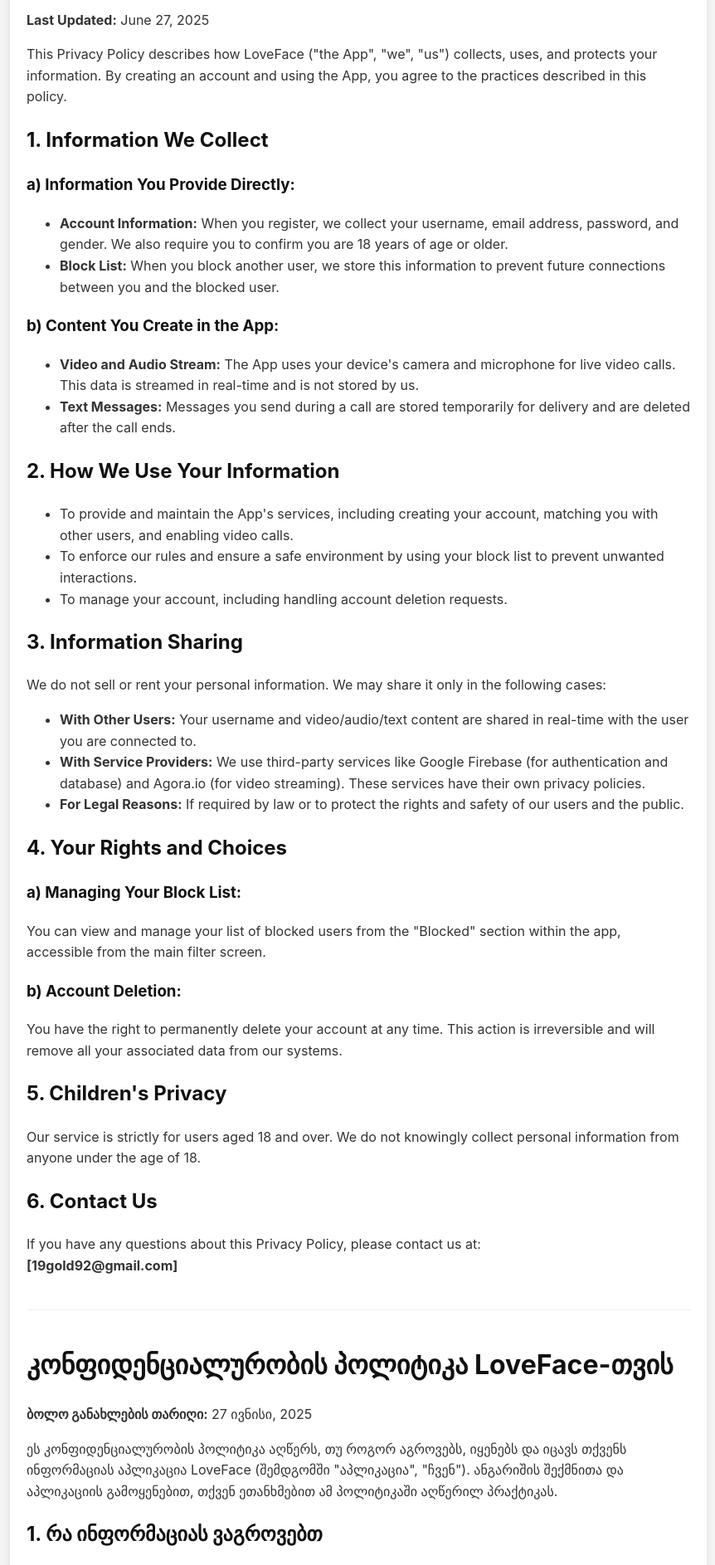
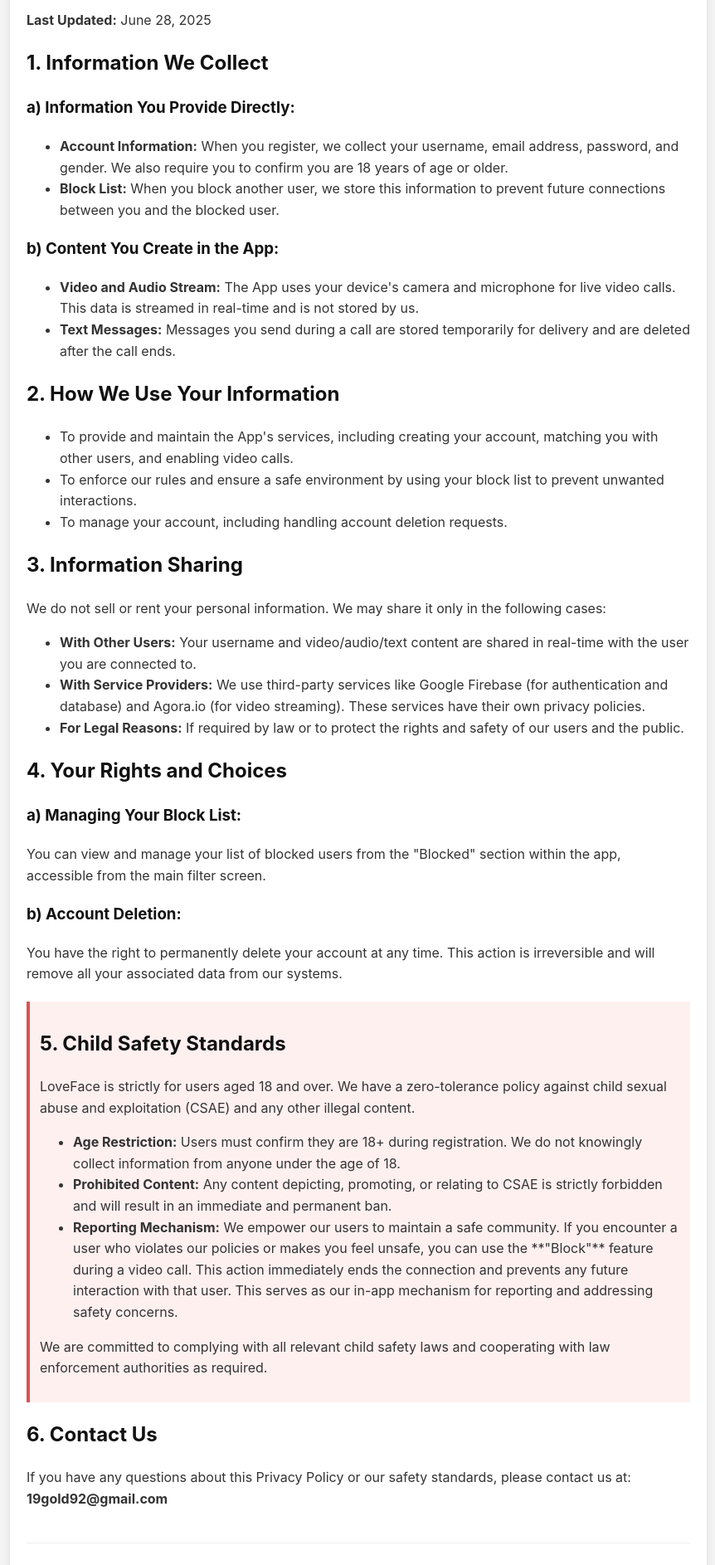
Before and after one commit to B3Q1/loveface-privacy, a plain HTML site: page index.html in a window 1280 px wide. Shown: the part 148-2034 px from the top of the page at 83% size, without its empty margins (208-1070 px from the left). Drawn offline with Linux system fonts and the light colour scheme.

Commit message:
Update index.html

```diff
--- a/index.html
+++ b/index.html
@@ -3,7 +3,7 @@
 <head>
     <meta charset="UTF-8">
     <meta name="viewport" content="width=device-width, initial-scale=1.0">
-    <title>Privacy Policy for LoveConnect App</title>
+    <title>Privacy Policy & Safety Standards for LoveFace App</title>
     <style>
         body {
             font-family: -apple-system, BlinkMacSystemFont, "Segoe UI", Roboto, "Helvetica Neue", Arial, sans-serif;
@@ -33,6 +33,12 @@
         h1, h2, h3 {
             color: #111;
         }
+        .safety-section {
+            background-color: #fff0f0;
+            border-left: 4px solid #d9534f;
+            padding: 12px;
+            margin: 20px 0;
+        }
     </style>
 </head>
 <body>
@@ -41,20 +47,17 @@
             <a href="#en">English</a> / <a href="#ka">ქართული (Georgian)</a>
         </div>
 
+        <!-- English Version -->
         <div id="en">
-            <h1>Privacy Policy for LoveFace</h1>
-            <p><strong>Last Updated:</strong> June 27, 2025</p>
-
-            <p>This Privacy Policy describes how LoveFace ("the App", "we", "us") collects, uses, and protects your information. By creating an account and using the App, you agree to the practices described in this policy.</p>
+            <h1>Privacy Policy & Safety Standards for LoveFace</h1>
+            <p><strong>Last Updated:</strong> June 28, 2025</p>
 
             <h2>1. Information We Collect</h2>
-
             <h3>a) Information You Provide Directly:</h3>
             <ul>
                 <li><strong>Account Information:</strong> When you register, we collect your username, email address, password, and gender. We also require you to confirm you are 18 years of age or older.</li>
                 <li><strong>Block List:</strong> When you block another user, we store this information to prevent future connections between you and the blocked user.</li>
             </ul>
-
             <h3>b) Content You Create in the App:</h3>
             <ul>
                 <li><strong>Video and Audio Stream:</strong> The App uses your device's camera and microphone for live video calls. This data is streamed in real-time and is not stored by us.</li>
@@ -77,37 +80,40 @@
             </ul>
 
             <h2>4. Your Rights and Choices</h2>
-
             <h3>a) Managing Your Block List:</h3>
             <p>You can view and manage your list of blocked users from the "Blocked" section within the app, accessible from the main filter screen.</p>
-
             <h3>b) Account Deletion:</h3>
             <p>You have the right to permanently delete your account at any time. This action is irreversible and will remove all your associated data from our systems.</p>
 
-            <h2>5. Children's Privacy</h2>
-            <p>Our service is strictly for users aged 18 and over. We do not knowingly collect personal information from anyone under the age of 18.</p>
+            <div class="safety-section">
+                <h2>5. Child Safety Standards</h2>
+                <p>LoveFace is strictly for users aged 18 and over. We have a zero-tolerance policy against child sexual abuse and exploitation (CSAE) and any other illegal content.</p>
+                <ul>
+                    <li><strong>Age Restriction:</strong> Users must confirm they are 18+ during registration. We do not knowingly collect information from anyone under the age of 18.</li>
+                    <li><strong>Prohibited Content:</strong> Any content depicting, promoting, or relating to CSAE is strictly forbidden and will result in an immediate and permanent ban.</li>
+                    <li><strong>Reporting Mechanism:</strong> We empower our users to maintain a safe community. If you encounter a user who violates our policies or makes you feel unsafe, you can use the **"Block"** feature during a video call. This action immediately ends the connection and prevents any future interaction with that user. This serves as our in-app mechanism for reporting and addressing safety concerns.</li>
+                </ul>
+                <p>We are committed to complying with all relevant child safety laws and cooperating with law enforcement authorities as required.</p>
+            </div>
 
             <h2>6. Contact Us</h2>
-            <p>If you have any questions about this Privacy Policy, please contact us at:<br>
-            <strong>[19gold92@gmail.com]</strong></p>
+            <p>If you have any questions about this Privacy Policy or our safety standards, please contact us at:<br>
+            <strong>19gold92@gmail.com</strong></p>
         </div>
 
         <hr>
 
+        <!-- Georgian Version -->
         <div id="ka">
-            <h1>კონფიდენციალურობის პოლიტიკა LoveFace-თვის</h1>
-            <p><strong>ბოლო განახლების თარიღი:</strong> 27 ივნისი, 2025</p>
-
-            <p>ეს კონფიდენციალურობის პოლიტიკა აღწერს, თუ როგორ აგროვებს, იყენებს და იცავს თქვენს ინფორმაციას აპლიკაცია LoveFace (შემდგომში "აპლიკაცია", "ჩვენ"). ანგარიშის შექმნითა და აპლიკაციის გამოყენებით, თქვენ ეთანხმებით ამ პოლიტიკაში აღწერილ პრაქტიკას.</p>
+            <h1>კონფიდენციალურობის პოლიტიკა და უსაფრთხოების სტანდარტები LoveFace-თვის</h1>
+            <p><strong>ბოლო განახლების თარიღი:</strong> 28 ივნისი, 2025</p>
 
             <h2>1. რა ინფორმაციას ვაგროვებთ</h2>
-
             <h3>ა) ინფორმაცია, რომელსაც პირდაპირ გვაწვდით:</h3>
             <ul>
                 <li><strong>სარეგისტრაციო მონაცემები:</strong> რეგისტრაციისას ჩვენ ვაგროვებთ თქვენს მიერ მოწოდებულ ინფორმაციას: მომხმარებლის სახელი, იმეილი, პაროლი და სქესი. ჩვენ ასევე ვითხოვთ დადასტურებას, რომ ხართ 18 წლის ან მეტის.</li>
                 <li><strong>დაბლოკილების სია:</strong> როდესაც თქვენ ბლოკავთ სხვა მომხმარებელს, ჩვენ ვინახავთ ამ ინფორმაციას, რათა თავიდან ავირიდოთ თქვენი მომავალი დაკავშირება დაბლოკილ მომხმარებელთან.</li>
             </ul>
-
             <h3>ბ) კონტენტი, რომელსაც ქმნით აპლიკაციაში:</h3>
             <ul>
                 <li><strong>ვიდეო და აუდიო ნაკადი:</strong> აპლიკაცია იყენებს თქვენი მოწყობილობის კამერასა და მიკროფონს პირდაპირი ვიდეოზარებისთვის. ეს მონაცემები გადაიცემა რეალურ დროში და ჩვენ მას არ ვინახავთ.</li>
@@ -130,19 +136,25 @@
             </ul>
 
             <h2>4. თქვენი უფლებები და არჩევანი</h2>
-
             <h3>ა) დაბლოკილების სიის მართვა:</h3>
             <p>თქვენ შეგიძლიათ ნახოთ და მართოთ თქვენი დაბლოკილი მომხმარებლების სია აპლიკაციიდან, "დაბლოკილები" განყოფილებიდან, რომელიც ხელმისაწვდომია ფილტრების მთავარ გვერდზე.</p>
-
             <h3>ბ) ანგარიშის წაშლა:</h3>
             <p>თქვენ გაქვთ უფლება, ნებისმიერ დროს სამუდამოდ წაშალოთ თქვენი ანგარიში. ეს მოქმედება შეუქცევადია და წაშლის თქვენს ყველა დაკავშირებულ მონაცემს ჩვენი სისტემებიდან.</p>
 
-            <h2>5. ბავშვების კონფიდენციალურობა</h2>
-            <p>ჩვენი სერვისი განკუთვნილია მხოლოდ 18 წელს გადაცილებული მომხმარებლებისთვის. ჩვენ შეგნებულად არ ვაგროვებთ პირად ინფორმაციას 18 წლამდე ასაკის პირებისგან.</p>
+            <div class="safety-section">
+                <h2>5. ბავშვთა უსაფრთხოების სტანდარტები</h2>
+                <p>LoveFace განკუთვნილია მხოლოდ 18 წელს გადაცილებული მომხმარებლებისთვის. ჩვენ გვაქვს ნულოვანი ტოლერანტობის პოლიტიკა ბავშვთა სექსუალური ექსპლუატაციისა (CSAE) და ნებისმიერი სხვა უკანონო კონტენტის მიმართ.</p>
+                <ul>
+                    <li><strong>ასაკობრივი შეზღუდვა:</strong> რეგისტრაციისას მომხმარებლებმა უნდა დაადასტურონ, რომ არიან 18+ წლის. ჩვენ შეგნებულად არ ვაგროვებთ ინფორმაციას 18 წლამდე ასაკის პირებისგან.</li>
+                    <li><strong>აკრძალული კონტენტი:</strong> ნებისმიერი კონტენტი, რომელიც ასახავს, ხელს უწყობს ან უკავშირდება CSAE-ს, მკაცრად აკრძალულია და გამოიწვევს ანგარიშის დაუყოვნებლივ და სამუდამო ბლოკირებას.</li>
+                    <li><strong>შეტყობინების მექანიზმი:</strong> ჩვენ ვაძლევთ ჩვენს მომხმარებლებს საშუალებას, დაიცვან უსაფრთხო გარემო. თუ შეხვდებით მომხმარებელს, რომელიც არღვევს ჩვენს წესებს ან გაგრძნობინებთ თავს არაკომფორტულად, შეგიძლიათ გამოიყენოთ **"დაბლოკვის"** ფუნქცია ვიდეო ზარის დროს. ეს ქმედება დაუყოვნებლივ წყვეტს კავშირს და ხელს უშლის ამ მომხმარებელთან ნებისმიერ მომავალ ინტერაქციას. ეს არის ჩვენი შიდა მექანიზმი უსაფრთხოების პრობლემებზე რეაგირებისთვის.</li>
+                </ul>
+                <p>ჩვენ მზად ვართ, დავიცვათ ბავშვთა უსაფრთხოებასთან დაკავშირებული ყველა კანონი და ვითანამშრომლოთ სამართალდამცავ ორგანოებთან საჭიროების შემთხვევაში.</p>
+            </div>
 
             <h2>6. საკონტაქტო ინფორმაცია</h2>
-            <p>თუ გაქვთ შეკითხვები ამ კონფიდენციალურობის პოლიტიკასთან დაკავშირებით, გთხოვთ, დაგვიკავშირდეთ:<br>
-            <strong>[19gold92@gmail.com]</strong></p>
+            <p>ნებისმიერი შეკითხვისთვის, მათ შორის, ჩვენი უსაფრთხოების პრაქტიკის შესახებ, გთხოვთ, დაგვიკავშირდეთ:<br>
+            <strong>19gold92@gmail.com</strong></p>
         </div>
     </div>
 </body>
```
